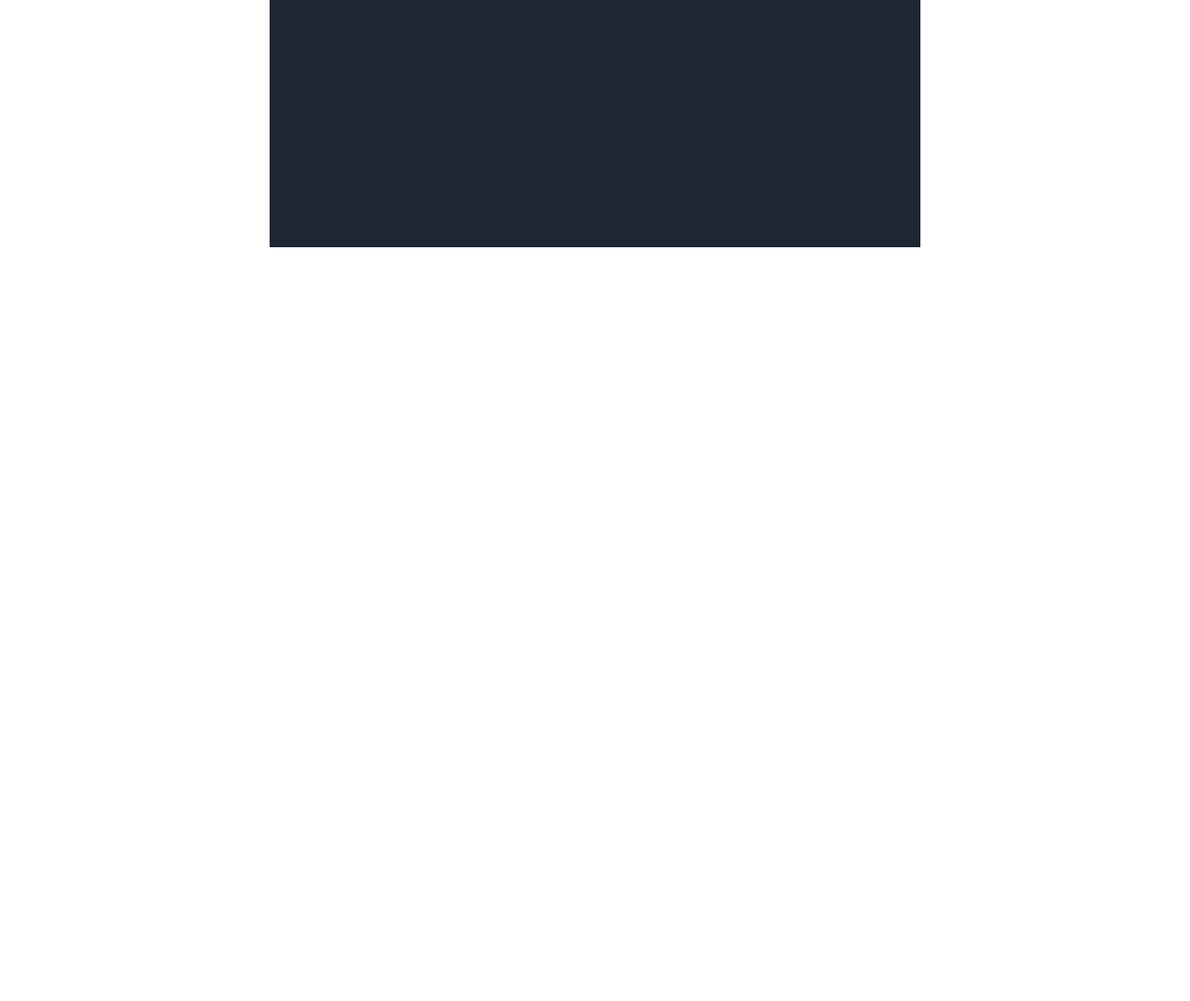
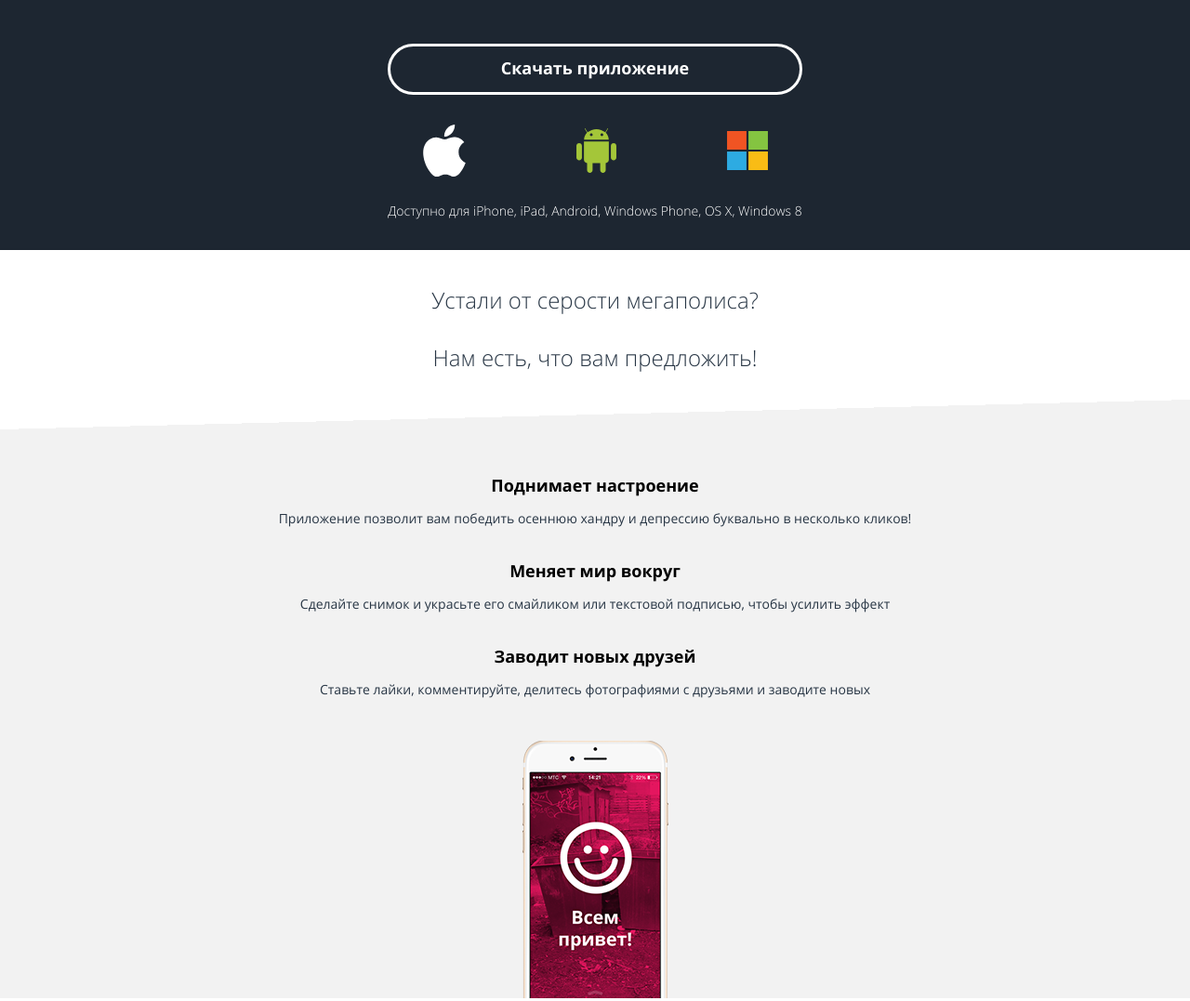
Before and after one commit to liptonspacetea/pink-2016, a website: page index.html in a window 1280 px wide. Shown: the part 464-1541 px from the top of the page at 93% size. Before the commit the page ends 800 px from the top, so only its background shows below. Drawn offline with nearby package versions, Linux system fonts and the light colour scheme; files that its build step writes are made by us from their sources; files whose address does not match are found by name.

Commit message:
features - done

```diff
--- a/index.html
+++ b/index.html
@@ -29,7 +29,43 @@
                 </li>
             </ul>
         </nav>
-        <div class="page-header__download-section"></div>
+        <div class="page-header__download-section">
+            <a class="btn page-header__download-btn" href="#">Скачать приложение</a>
+            <ul class="page-header__download-links">
+                <li class="page-header__download-link">
+                    <a class="page-header__apple-store-link" href="#">App Store</a>
+                </li>
+                <li class="page-header__download-link">
+                    <a class="page-header__android-store-link" href="#">Google Play</a>
+                </li>
+                <li class="page-header__download-link">
+                    <a class="page-header__windows-store-link" href="#">Windows Store</a>
+                </li>
+            </ul>
+            <p class="page-header__download-text">
+                Доступно для iPhone, iPad, Android, Windows Phone, OS X, Windows 8
+            </p>
+        </div>
     </header>
+    <main class="main-index">
+        <div class="main-index__header">
+            <h2>Устали от серости мегаполиса?</h2>
+            <h2>Нам есть, что вам предложить!</h2>
+        </div>
+        <div class="features">
+            <div class="features__item">
+                <h3>Поднимает настроение</h3>
+                <p>Приложение позволит вам победить осеннюю хандру и депрессию буквально в несколько кликов!</p>
+            </div>
+            <div class="features__item">
+                <h3>Меняет мир вокруг</h3>
+                <p>Сделайте снимок и украсьте его смайликом или текстовой подписью, чтобы усилить эффект</p>
+            </div>
+            <div class="features__item">
+                <h3>Заводит новых друзей</h3>
+                <p>Ставьте лайки, комментируйте, делитесь фотографиями с друзьями и заводите новых</p>
+            </div>
+        </div>
+    </main>
 </body>
 </html>
--- /dev/null
+++ b/sass/blocks/features.scss
@@ -0,0 +1,31 @@
+.features {
+    position: relative;
+    padding: 80px 20px 320px;
+    background: {
+        color: $body-bg-second-color;
+        image: linear-gradient(to bottom right, #ffffff 50%, transparent 50%), url(../img/iphone-screen-mobile-cut@1x.png);
+        size: 100% 32px, 157px 277px;
+        position: right top, center bottom;
+        repeat: no-repeat;
+    }
+}
+.features__item {
+    margin-bottom: 32px;
+
+    &:last-child {
+        margin-bottom: 0;
+    }
+
+    h3 {
+        margin: 0;
+        margin-bottom: 12px;
+        font-size: $font-size-medium;
+        color: #000000;
+        text-align: center;
+    }
+
+    p {
+        margin: 0;
+        text-align: center;
+    }
+}
--- /dev/null
+++ b/sass/blocks/main-index.scss
@@ -0,0 +1,38 @@
+.main-index {
+    min-height: 2437px;//временно
+    display: flex;
+    flex-direction: column;
+}
+.main-index__header {
+    position: relative;
+    padding: 0 20px;//заменить миксином
+//    background-color: rgba(255, 0, 0, 0.1);//временно
+
+    &::before {
+        content: "";
+        position: absolute;
+        top: 0px;
+        left: -320px;
+        width: 320px;
+        height: 217px;
+        background-color: rgba(0, 255, 0, 0.1);
+    }
+
+    h2 {
+        margin: 0;
+        font-weight: 300;
+        font-size: 24px;
+        text-align: center;
+        line-height: 28px;
+
+        &:first-child {
+            margin-top: 40px;
+            margin-bottom: 34px;
+        }
+
+        &:last-child {
+            margin-bottom: 31px;
+        }
+    }
+
+}
--- a/sass/blocks/main-nav.scss
+++ b/sass/blocks/main-nav.scss
@@ -1,8 +1,10 @@
 .main-nav {
-    position: sticky;
+    position: fixed;
     top: 0;
-//    width: 100%;
-    min-height: 66px;
+    z-index: 1;
+    width: inherit;
+    width: 100%;
+    min-height: 70px;
     background-color: rgba(0, 0, 0, 0.3);
 }
 .main-nav input[type="checkbox"] {
@@ -56,20 +58,15 @@
 
 }
 #main-nav-checkbox:checked ~ .main-nav__toggle {
-    &::before,
-    &::after {
-//        top: 10px;
-//        right: 0;
+
+    &::before {
         width: 30px;
-//        transform: translateY(10px);
-//        transition: ease-in-out 0.4s;
-    }
-    &::before {
         box-shadow: 200px 0 0 $pink;
         transform: translate(20px, 10px) rotate(45deg);
     }
 
     &::after {
+        width: 30px;
         transform: translate(20px, -10px) rotate(-45deg);
     }
 }
@@ -78,16 +75,24 @@
     top: -330px;
     margin: 0;
     padding: 0;
-    padding-top: 66px;
+    padding-top: 70px;
     width: 100%;
     list-style: none;
     background-color: $menu-bg-color;
     border-top: 1px solid #000000;
-//    transform: translateY(-330px);
     transition: transform 0.4s;
 }
 .main-nav__item {
     font-weight: 700;
+
+    &:first-child {
+        box-shadow: 0 -1px 0 #000000;
+    }
+
+    &:active {
+        transform: scale(0.9);
+//        box-shadow: inset 0 0 10px #000000;
+    }
 
     a {
         display: block;
@@ -107,9 +112,6 @@
         cursor: pointer;
     }
 }
-.main-nav__item:first-child {
-    box-shadow: 0 -1px 0 #000000;
-}
 #main-nav-checkbox:checked ~ .main-nav__items {
     transform: translateY(330px);
 }
--- a/sass/blocks/page-header.scss
+++ b/sass/blocks/page-header.scss
@@ -1,19 +1,83 @@
 .page-header {
-    max-width: 700px;
-    height: 730px;
-    margin: 0 auto;
-    background: $mobile-page-header-bg url(../img/bg-back-mobile@1x.jpg) no-repeat center 0px;
+    display: flex;
+//    width: 320px;//временно
+    height: 733px;
+    background: {
+        color: $mobile-page-header-bg;
+        image:
+            url(../img/iphone-hand-mobile@1x.png),
+            url(../img/bg-back-mobile@1x.jpg);
+        position: left 176px, center 0;
+        repeat: no-repeat;
+    }
 }
 .page-header__logo {
     position: fixed;
     top: 20px;
-    padding-left: 20px;
+//    left: 20px;
     z-index: 2;
+    padding-left: 20px;//временно
 }
 .page-header__logo img {
     width: 75px;
     height: 23px;
 }
 .page-header__download-section {
+    align-self: flex-end;
+    margin: 0 auto;
+    padding: 0 20px;//заменить миксином
+    margin-bottom: 30px;
+//    background-color: red;//временно
+}
+.page-header__download-btn {
+    &:hover {
+        color: $pink;
+        background-color: #ffffff;
+    }
 
+    &:active {
+        color: rgba(210, 40, 86, 0.3);
+        transform: scale(0.9);
+    }
 }
+.page-header__download-links {
+    display: flex;
+    justify-content: space-between;
+    min-height: 56px;
+    margin: 32px 37px 25px;
+    padding: 0;
+    list-style: none;
+}
+.page-header__download-link {
+
+    a {
+        display: block;
+        height: 100%;
+        font-size: 0;
+        background: {
+            size: contain;
+            repeat: no-repeat;
+            position: center;
+        }
+    }
+}
+.page-header__apple-store-link {
+    width: 47px;
+    background-image: url(../img/logo-apple.svg);
+}
+.page-header__android-store-link {
+    width: 43px;
+    background-image:  url(../img/logo-android.svg);
+}
+.page-header__windows-store-link {
+    width: 44px;
+    background-image: url(../img/logo-microsoft.svg);
+}
+.page-header__download-text {
+    margin: 0;
+    padding: 0;
+    color: #ffffff;
+    line-height: 24px;
+    font-weight: 300;
+    text-align: center;
+}
--- a/sass/scaffolding.scss
+++ b/sass/scaffolding.scss
@@ -1,7 +1,10 @@
 body {
+    min-width: 320px;
+//    width: 320px;//временно
+    margin: auto;//временно
     font-family: "Open Sans", "Arial", sans-serif;
     font-size: $font-size-small;
-    line-height: 30px;
+    line-height: 24px;
     color: $text-color-main;
 }
 img {
--- a/sass/style.scss
+++ b/sass/style.scss
@@ -6,3 +6,6 @@
 
 @import "blocks/page-header.scss";
 @import "blocks/main-nav.scss";
+@import "blocks/btn.scss";
+@import "blocks/main-index.scss";
+@import "blocks/features.scss"
--- a/sass/variables.scss
+++ b/sass/variables.scss
@@ -14,6 +14,6 @@ $text-color-main: $dark-blue;
 $text-color-link: $pink;
 
 $mobile-page-header-bg: #1d2631;
-$body-bg-add-color: #f2f2f2;
+$body-bg-second-color: #f2f2f2;
 $menu-bg-color: $dark-blue;
 $prices-bg-color: $dark-blue;
```
Also changed, not shown: img/bg-triangle-black.svg (renamed from img/bg-triangle-white.svg), img/iphone-screen-mobile-cut@1x.png (added).
